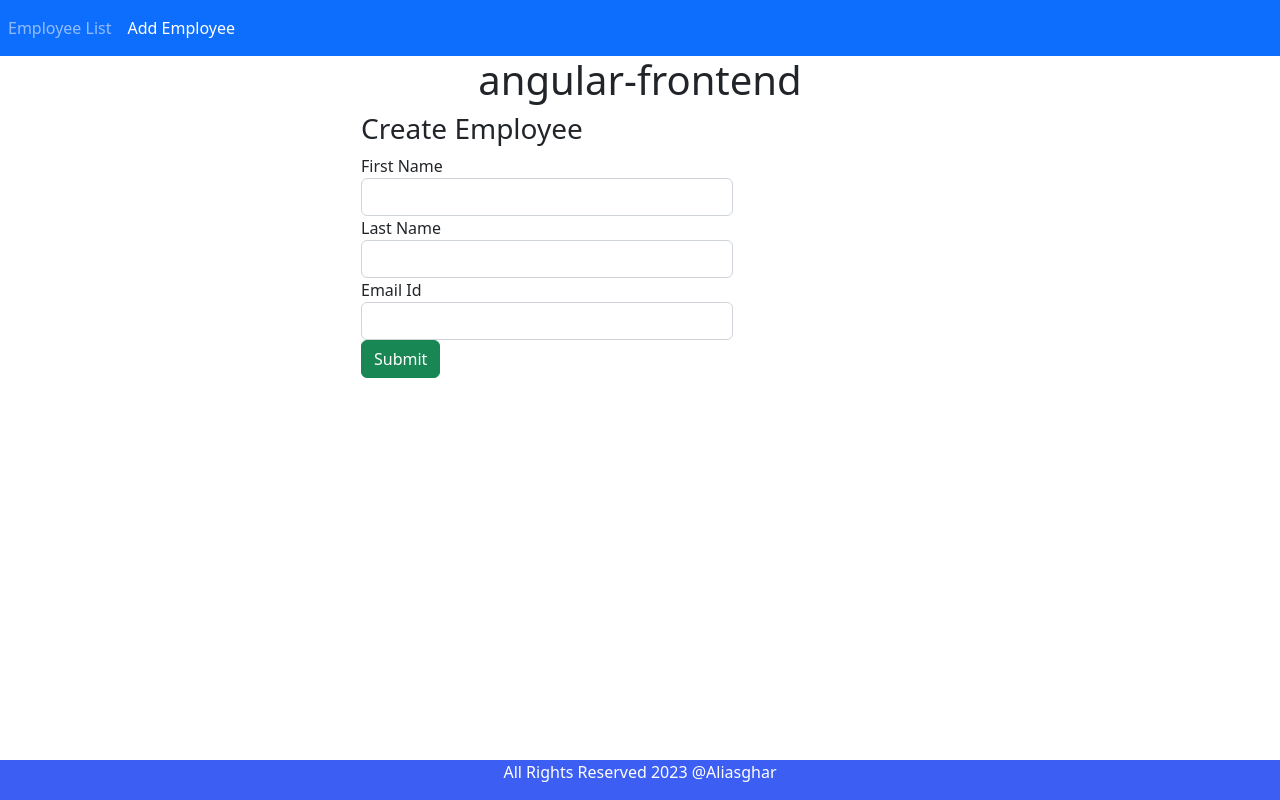
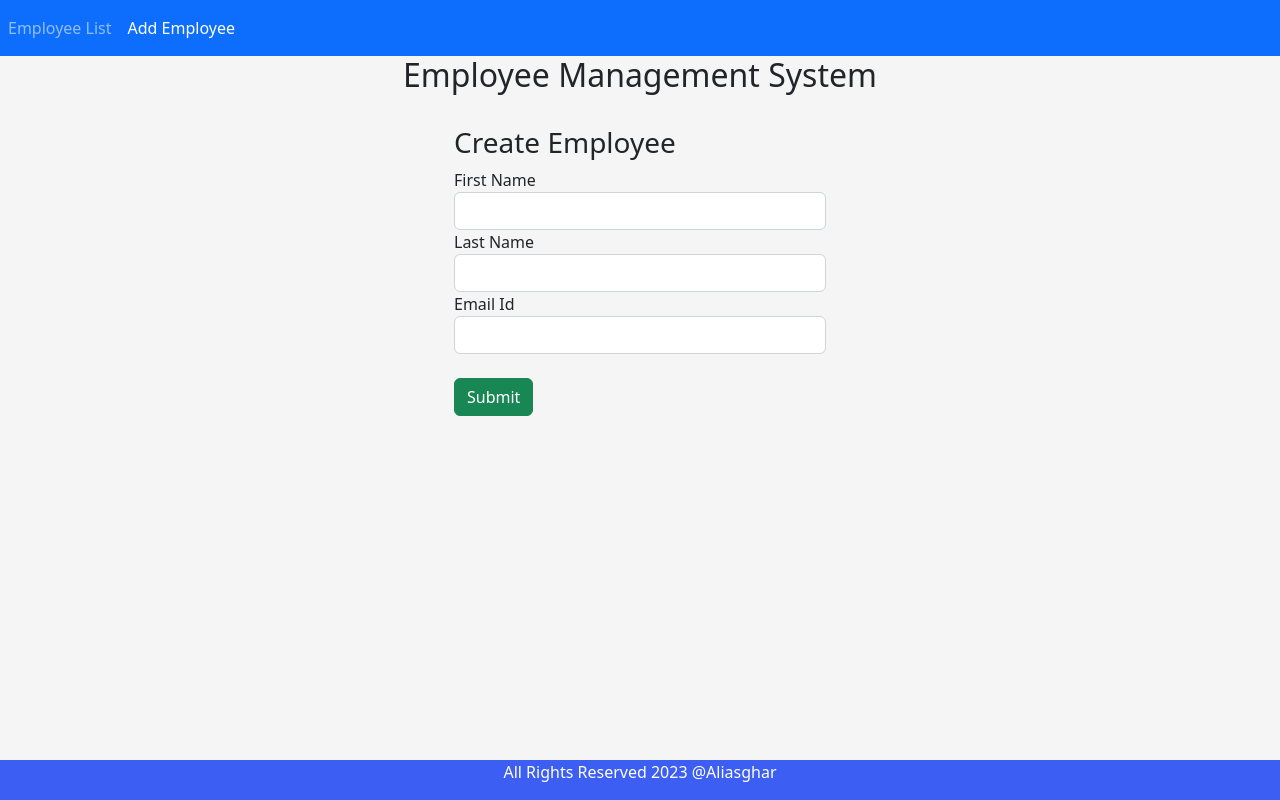
Before and after one commit to AAliasghar/Spring-Angular-Employee, an Angular app in the folder 03-Frontend/angular-frontend/: page /create-employee in a window 1280 px wide. Built offline with nearby package versions, Linux system fonts and the light colour scheme.

Commit message:
REST connect Update

```diff
--- a/03-Frontend/angular-frontend/src/app/app.component.html
+++ b/03-Frontend/angular-frontend/src/app/app.component.html
@@ -9,7 +9,7 @@
   </ul>
 </nav>
 
-<h1 class="text-center">{{title}}</h1>
+<h2 class="text-center">{{title}}</h2>
 <div class="container">
   <router-outlet></router-outlet>
 </div>
--- a/03-Frontend/angular-frontend/src/app/app.component.ts
+++ b/03-Frontend/angular-frontend/src/app/app.component.ts
@@ -6,5 +6,5 @@ import { Component } from '@angular/core';
   styleUrls: ['./app.component.css']
 })
 export class AppComponent {
-  title = 'angular-frontend';
+  title = 'Employee Management System';
 }
--- a/03-Frontend/angular-frontend/src/app/create-employee/create-employee.component.html
+++ b/03-Frontend/angular-frontend/src/app/create-employee/create-employee.component.html
@@ -1,4 +1,5 @@
-<div class="col-md-4 offset-md-3">
+<div class="col-md-4 offset-md-4">
+    <br>
     <h3> Create Employee</h3>
     <form (ngSubmit)="OnSubmit()">
         <div class="form-group">
@@ -13,6 +14,7 @@
             <label>Email Id</label>
             <input type="text" class="form-control" id="emailId" [(ngModel)]="employee.emailId" name="emailId">
         </div>
+        <br>
         <button class="btn btn-success" type="submit">Submit</button>
     </form>
 </div>
--- a/03-Frontend/angular-frontend/src/app/create-employee/create-employee.component.ts
+++ b/03-Frontend/angular-frontend/src/app/create-employee/create-employee.component.ts
@@ -1,5 +1,7 @@
 import { Component, OnInit } from '@angular/core';
+import { Router } from '@angular/router';
 import { Employee } from '../employee';
+import { EmployeeService } from '../employee.service';
 
 @Component({
   selector: 'app-create-employee',
@@ -11,13 +13,27 @@ export class CreateEmployeeComponent implements OnInit {
 
   employee: Employee = new Employee();
 
-  constructor() { }
+  constructor(private employeeService:EmployeeService, private router:Router) { }
   ngOnInit(): void {
 
   }
 
+  saveEmployee(){
+    this.employeeService.addEmployee(this.employee).subscribe( data => {
+      console.log(data);
+      this.goToEmployeeList();
+    },
+      error =>console.log(error));
+  }
+
+  goToEmployeeList(){
+    this.router.navigate(['/employees']);
+  }
+
   OnSubmit() {
     console.log(this.employee);
+    this.saveEmployee();
+
   }
 
 }
--- a/03-Frontend/angular-frontend/src/app/employee.service.ts
+++ b/03-Frontend/angular-frontend/src/app/employee.service.ts
@@ -12,9 +12,14 @@ export class EmployeeService {
 
   constructor(private httpClient: HttpClient) { }
 
+  // Get employee list
   getEmployeesList(): Observable<Employee[]> {
     return this.httpClient.get<Employee[]>(`${this.baseURL}`);
   }
 
+  // Adding employee
+  addEmployee(employee: Employee): Observable<Object>{
+    return this.httpClient.post(`${this.baseURL}`,employee);
+  }
 
 }
--- a/03-Frontend/angular-frontend/src/app/employee.ts
+++ b/03-Frontend/angular-frontend/src/app/employee.ts
@@ -1,4 +1,5 @@
 export class Employee {
+
     id!: number;
     firstName!: string;
     lastName!: string;
--- a/03-Frontend/angular-frontend/src/index.html
+++ b/03-Frontend/angular-frontend/src/index.html
@@ -7,7 +7,7 @@
   <meta name="viewport" content="width=device-width, initial-scale=1">
   <link rel="icon" type="image/x-icon" href="favicon.ico">
 </head>
-<body>
+<body style="background-color:whitesmoke;">
   <app-root></app-root>
 </body>
 </html>
```
Also changed, not shown: 1 other file (tests, documents, lock files or other folders).
